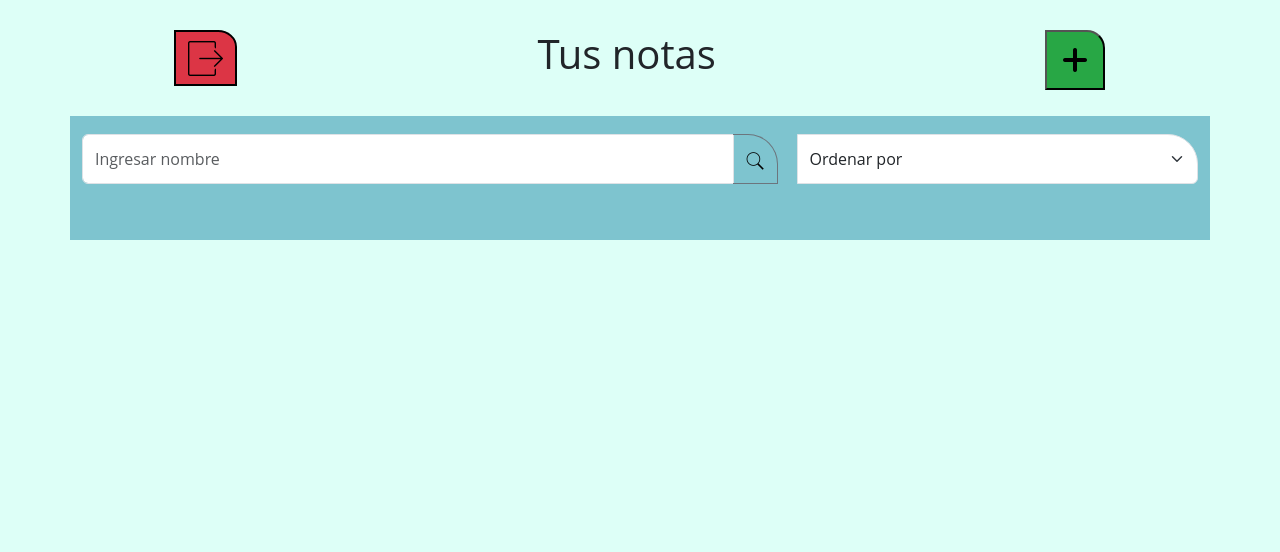
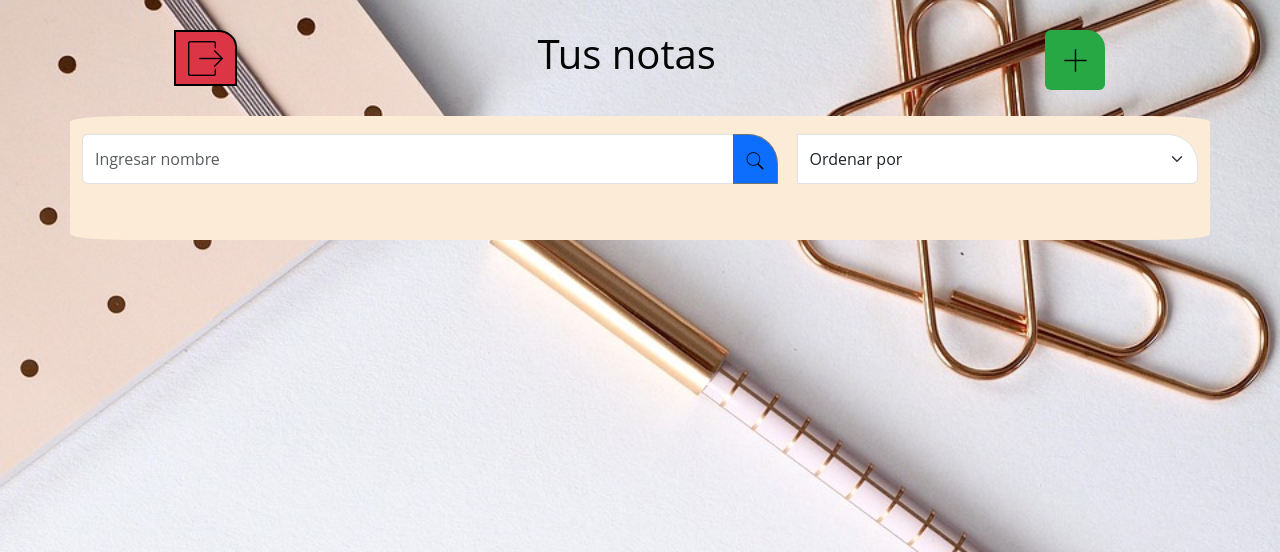
Before and after one commit to MateK12/Bloc_notas, a Flask app: template templates/Dashboard.html in a window 1280 px wide. Shown: the top 552 px of the page. Run offline with Flask 3, Linux system fonts and the light colour scheme; the template is opened without the code that fills it, so the values that code supplies are empty; some libraries are stand-ins or nearby versions.

Commit message:
arreglo de estilos general

```diff
--- a/scripts/dashboard.js
+++ b/scripts/dashboard.js
@@ -17,7 +17,13 @@ function create_task(titulo,descripcion ,importancia,fecha = "ahora",id=localSto
     <div class="card-body">
       <h2 class="card-title">${titulo}</h2>
       <p class="card-text">${descripcion}</p>
-      <h3 class="card-subtitle mb-2 text-body-secondary">${importancia}</h3>
+
+      <img id="estrella" src="../assets/estrella.png" alt="">
+      <span>
+      <h3 class="card-subtitle mb-2 text-body-secondary"  id="estrella">${importancia}</h3>
+      </span>
+
+
       <h4 class="card-subtitle mb-2 text-body-secondary">${fecha}</h4>
       <h6 id="h6_id" class="card-subtitle mb-2 text-body-secondary">${id}</h6>
       <button onclick=Editar_Tarea_Redireccion(${id}) id="abrirModalEditar" type="button" class="btn btn-info"><img src="../assets/editar.png" alt="">
--- a/styles/dashboard.css
+++ b/styles/dashboard.css
@@ -3,6 +3,9 @@ body{
 	/* color:#6a6f8c; */
 	background-color:#DDFFF7;
 	font:600 16px/18px 'Open Sans',sans-serif;
+  background-image: url("../assets/dashboard-background.jpg");
+  background-repeat: no-repeat;
+  background-size: cover;
 }
 
 a{color:inherit;text-decoration:none}
@@ -14,8 +17,9 @@ a{color:inherit;text-decoration:none}
 
 }
 #task_container2{
-    background-color:#7ec4cf;
+  background-color:#fcebd7;
   height: fit-content;
+  border-radius: 5%;
 
 }
 #cont_opciones{
@@ -116,10 +120,7 @@ a{color:inherit;text-decoration:none}
     transition: all 0.2s ease;
     background-color: #28a745;
   }
-  #abrirModal:hover{
-    background: #67ff8a;
-    color: #000 ;
-  }
+
    /* Botón cerrar */
    .close {
     color: black;
@@ -167,3 +168,10 @@ a{color:inherit;text-decoration:none}
 .visibleContainer{
   display:contents;
 }
+#estrella{
+  display: inline-flexbox;
+  width: 36px;
+}
+h1{
+  color:rgb(5, 5, 5);
+}
--- a/templates/Dashboard.html
+++ b/templates/Dashboard.html
@@ -12,6 +12,7 @@
     <link rel="stylesheet" href="../dist/remodal-default-theme.css">
     <link rel="stylesheet" href="../styles/modal_borrar.css">
 </head>
+<span></span>
 <body>
     <header>
         <div class="row">
@@ -22,8 +23,8 @@
                 <h1 id="titulo">Tus notas</h1>
             </div>
             <div class="col-xl-4 col-lg-4 col-md-4 col-sm-4 col-xs-4" id="cont_titulo">
-                <button id="btn_add" type="button" ></button>
-                <button id="abrirModal" class="hvr-bounce-to-right"><img src="../assets/añadir.png" alt=""></button>
+                <button  class="btn btn-succes" id="btn_add" type="button" ></button>
+                <button type="button" id="abrirModal" class="btn btn-succes"><img src="../assets/añadir.png" alt=""></button>
 
             </div>
         </div>
@@ -33,7 +34,7 @@
             <br>
             <div id="cont_opciones" class="input-group mb-3">
                 <input id="barra_buscadora" type="text" class="form-control" placeholder="Ingresar nombre" aria-label="Recipient's username" aria-describedby="button-addon2">
-                <button class="btn btn-outline-secondary" type="button" id="btn_buscar"><img src="../assets/lupa.png" alt=""></button>
+                <button class="btn btn-outline-secondary btn-primary" type="button" id="btn_buscar"><img src="../assets/lupa.png" alt=""></button>
                 <select id="ordenar_por" class="form-select" aria-label="Default select example">
                     <option selected>Ordenar por</option>
                     <option value="1">Nombre</option>
--- a/templates/confirmacion.html
+++ b/templates/confirmacion.html
@@ -14,9 +14,9 @@
 			<label for="username">Codigo</label>
 			<input type="text" id="codigo" name="username" required>
 			<label for="">¿No ha recibido el mail?</label>
-			<button id="volverEnviar" >Volver a enviar</button>
+			<button class="btn-verificar" id="volverEnviar" >Volver a enviar</button>
 			<br>
-			<button type="button" id="Verificar" value="Verificar">Verificar</button>
+			<button class="btn-verificar" type="button" id="Verificar" value="Verificar">Verificar</button>
 
 		</form>
 	</div>
--- a/templates/crear_cuenta.html
+++ b/templates/crear_cuenta.html
@@ -14,11 +14,10 @@
 			<label for="password">Contraseña:</label>
 			<input type="password" id="contrasena" name="password" required>
 
-			<div id="formulario"></div>
 			<button type="button" class="btni" id="boton_submit" value="Crear">
-      <br>
-      <a href="../index.html">Crear</a>
+			<a href="../index.html">Crear</a>
 		</form>
+
 	</div>
   <script src="../scripts/crear_cuenta.js"></script>
 </body>
```
Also changed, not shown: styles/editar_tarea.css (+6 -2 lines), styles/index.css (+16 -2 lines), assets/añadir.png, assets/dashboard-background.jpg (added), assets/editar.png, assets/eliminar.png, assets/estrella.png (added).
